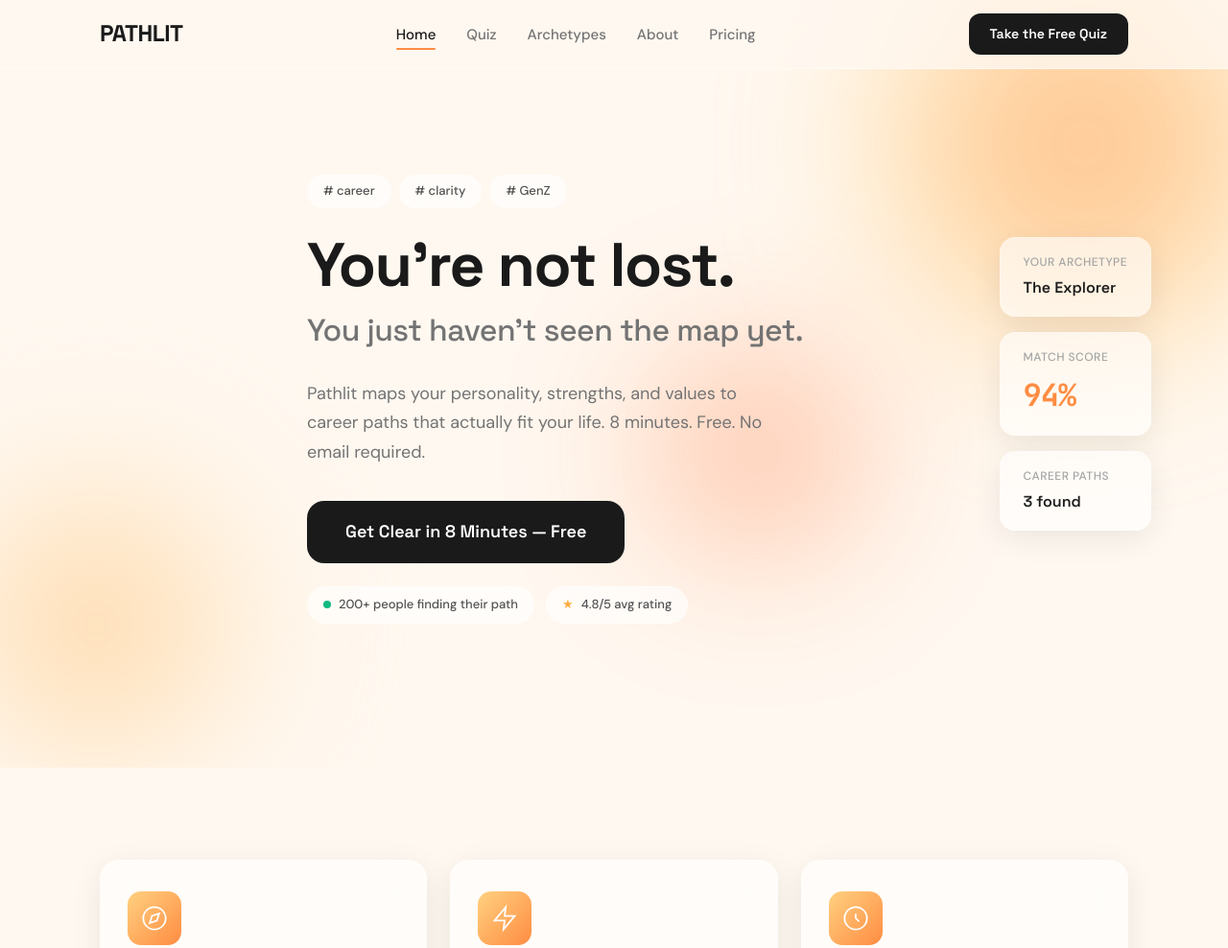
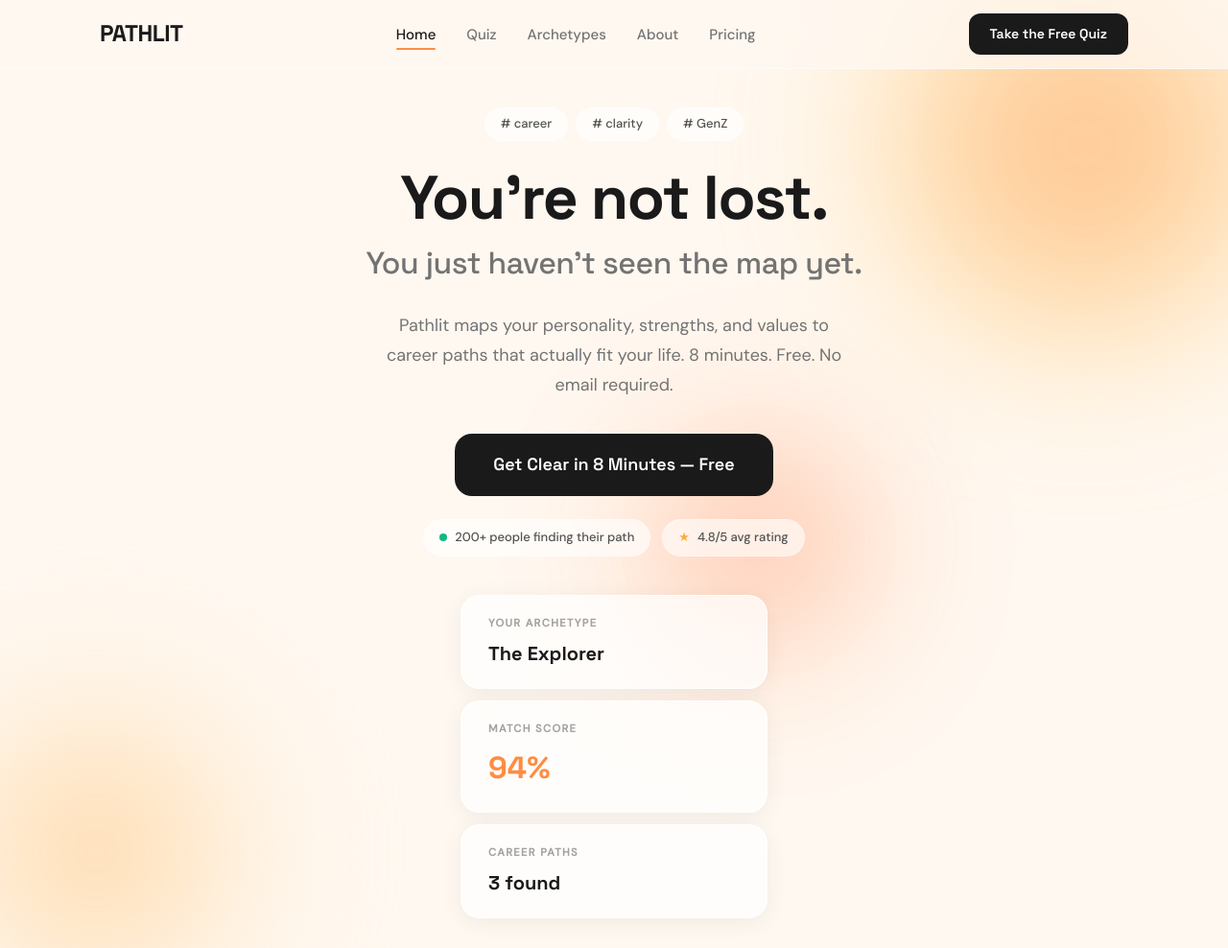
Before and after one commit to Anileweaniprawe/pathlit, a website: page index.html in a window 1280 px wide. Shown: the top 988 px of the page at 96% size. Drawn offline with Linux system fonts and the light colour scheme.

Commit message:
Redesign hero to centered layout, remove guarantee section and photo placeholder

```diff
--- a/index.html
+++ b/index.html
@@ -75,19 +75,19 @@
             </div>
         </div>
 
-        <!-- Floating glass cards -->
-        <div class="floating-cards">
-            <div class="glass-card float-card-1">
-                <span class="card-label">Your Archetype</span>
-                <span class="card-value">The Explorer</span>
+        <!-- Result preview cards -->
+        <div class="hero-result-preview">
+            <div class="result-card-preview">
+                <span class="result-card-label">YOUR ARCHETYPE</span>
+                <span class="result-card-value">The Explorer</span>
             </div>
-            <div class="glass-card float-card-2">
-                <span class="card-label">Match Score</span>
-                <span class="card-value-big">94%</span>
+            <div class="result-card-preview">
+                <span class="result-card-label">MATCH SCORE</span>
+                <span class="result-card-value result-card-accent">94%</span>
             </div>
-            <div class="glass-card float-card-3">
-                <span class="card-label">Career Paths</span>
-                <span class="card-value">3 found</span>
+            <div class="result-card-preview">
+                <span class="result-card-label">CAREER PATHS</span>
+                <span class="result-card-value">3 found</span>
             </div>
         </div>
     </section>
--- a/pathlit.css
+++ b/pathlit.css
@@ -417,18 +417,27 @@
     position: relative;
     min-height: 100vh;
     display: flex;
+    flex-direction: column;
     align-items: center;
+    justify-content: center;
     padding: calc(var(--nav-height) + 40px) 24px 80px;
     overflow: hidden;
 }
 
 .hero-content {
-    max-width: 1120px;
-    margin: 0 auto;
     position: relative;
     z-index: 1;
     width: 100%;
-    max-width: 640px;
+    max-width: 560px;
+    text-align: center;
+    display: flex;
+    flex-direction: column;
+    align-items: center;
+}
+
+.hero-sub {
+    max-width: 480px;
+    text-align: center;
 }
 
 .hero-headline {
@@ -487,16 +496,61 @@
     color: var(--amber-1);
 }
 
-/* Floating glass cards */
+/* Hero result preview cards */
+.hero-result-preview {
+    display: flex;
+    flex-direction: column;
+    gap: 12px;
+    margin-top: 40px;
+    width: 100%;
+    max-width: 320px;
+    position: relative;
+    z-index: 1;
+}
+
+.result-card-preview {
+    background: rgba(255,255,255,0.7);
+    backdrop-filter: blur(20px);
+    -webkit-backdrop-filter: blur(20px);
+    border: 1px solid rgba(255,255,255,0.9);
+    border-radius: 20px;
+    padding: 20px 28px;
+    box-shadow: 0 4px 24px rgba(0,0,0,0.06);
+    display: flex;
+    flex-direction: column;
+    gap: 6px;
+    text-align: left;
+    transition: transform 0.2s ease, box-shadow 0.2s ease;
+}
+
+.result-card-preview:hover {
+    transform: translateY(-2px);
+    box-shadow: 0 8px 32px rgba(0,0,0,0.1);
+}
+
+.result-card-label {
+    font-size: 0.7rem;
+    font-weight: 600;
+    letter-spacing: 0.12em;
+    color: var(--gray-400);
+    font-family: var(--font-mono);
+}
+
+.result-card-value {
+    font-size: 1.25rem;
+    font-weight: 700;
+    color: var(--forest-dark);
+    font-family: var(--font-display);
+}
+
+.result-card-accent {
+    color: var(--orange-1);
+    font-size: 2rem;
+}
+
+/* Floating glass cards (kept for other uses) */
 .floating-cards {
-    position: absolute;
-    right: 80px;
-    top: 50%;
-    transform: translateY(-50%);
-    z-index: 1;
-    display: flex;
-    flex-direction: column;
-    gap: 16px;
+    display: none;
 }
 
 .glass-card {
@@ -786,6 +840,11 @@
     grid-template-columns: 280px 1fr;
     gap: 56px;
     align-items: start;
+}
+
+.founder-grid-text-only {
+    grid-template-columns: 1fr;
+    max-width: 680px;
 }
 
 .photo-placeholder {
```
Also changed, not shown: about.html (+1 -7 lines), clarity-pro.html (+0 -5 lines).
